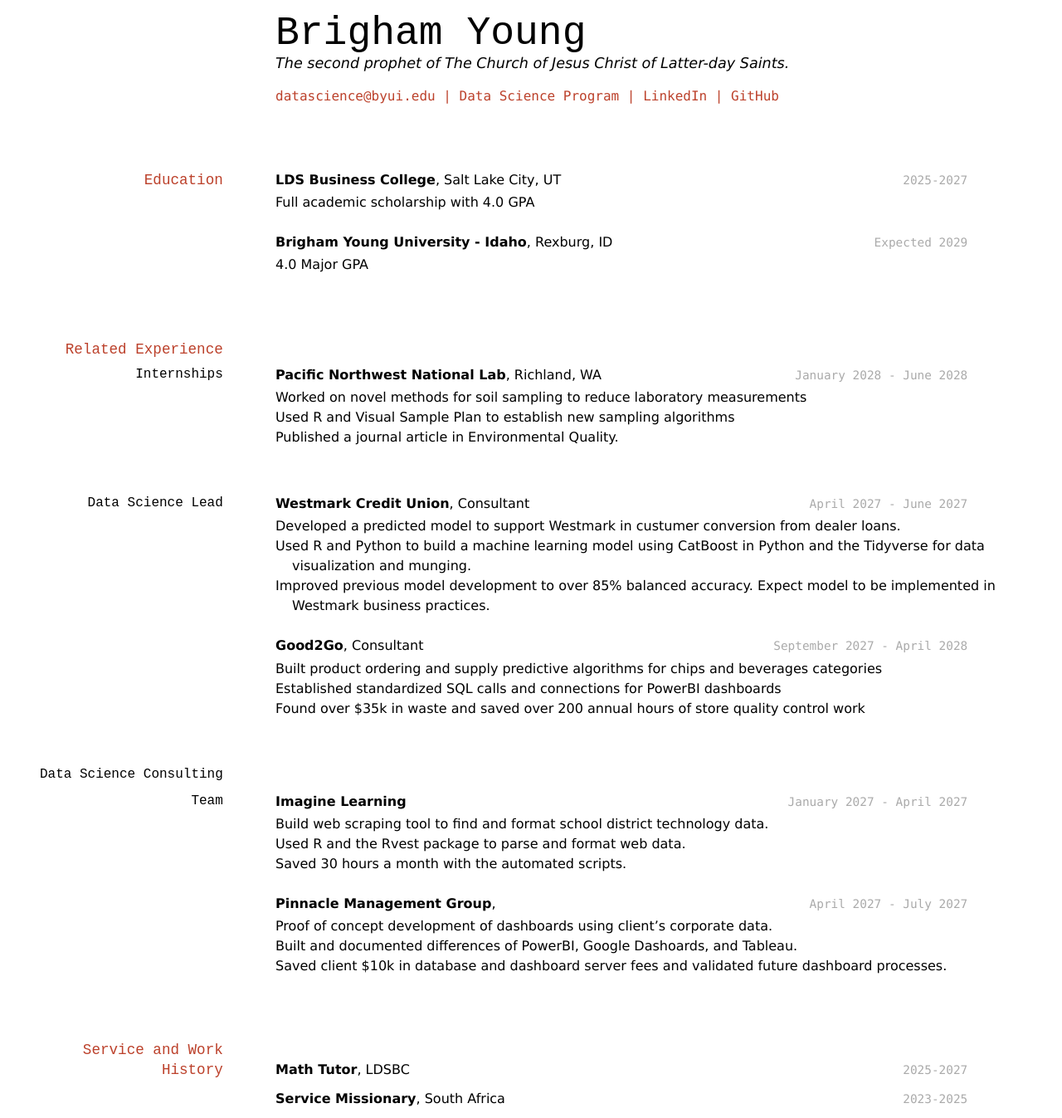
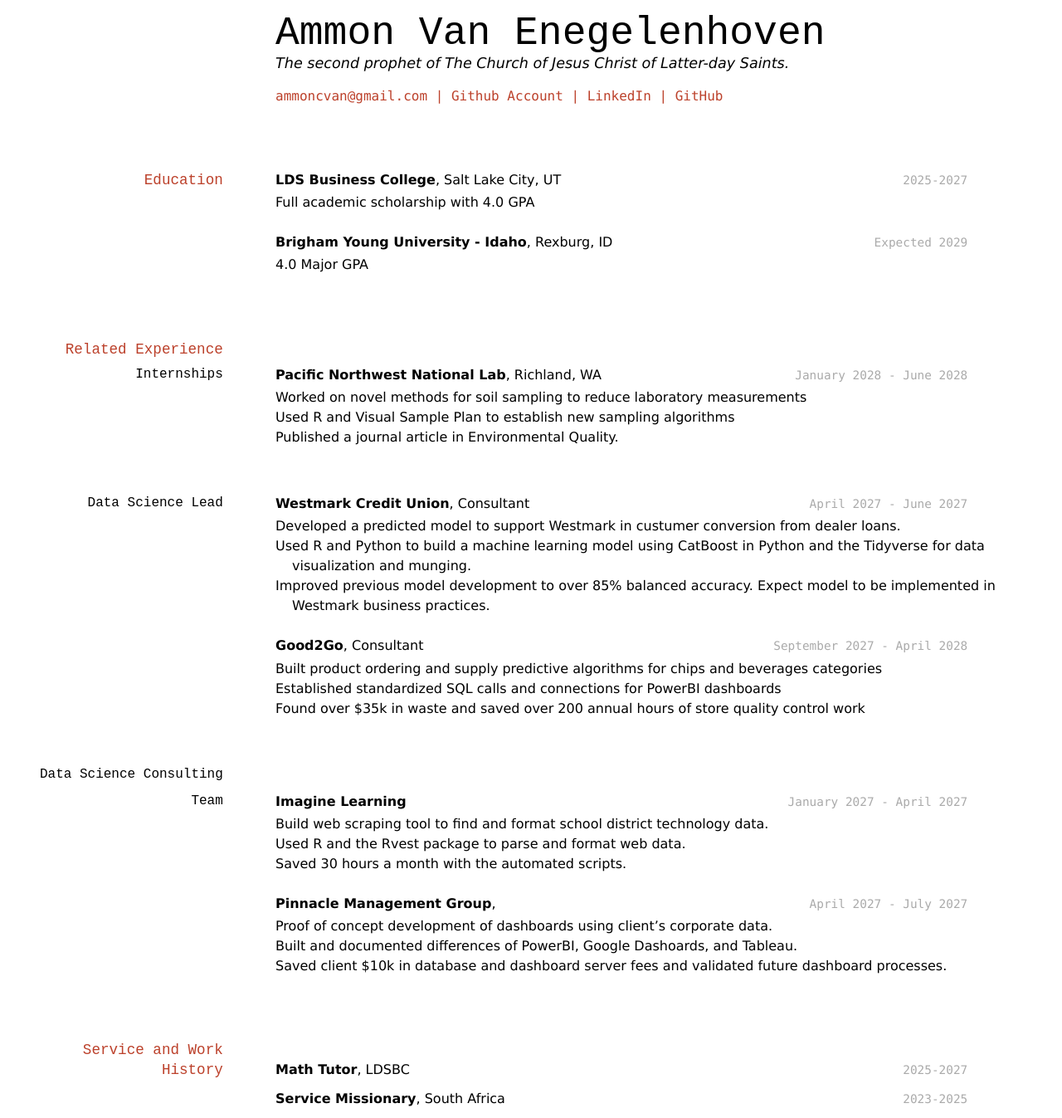
Before and after one commit to vanman247/Van_Engelenhoven_Resume, a Jekyll site: the page built from docs/index.md, in a window 1280 px wide. Shown: the whole page at 83% size. Built offline with Jekyll 4.4.1, drawn with Linux system fonts in a browser that asks for light colours.

Commit message:
Update index.md
Update trial 1

```diff
--- a/docs/index.md
+++ b/docs/index.md
@@ -1,15 +1,15 @@
 ---
 layout: cv
-title: Brigham Young's Resume
+title: Ammon Van Engelenhoven
 ---
-# Brigham Young
+# Ammon Van Enegelenhoven
 The second prophet of The Church of Jesus Christ of Latter-day Saints.
 
 <div id="webaddress">
-<a href="datascience@byui.edu">datascience@byui.edu</a>
-| <a href="https://byuidatascience.github.io/development.html">Data Science Program</a>
-| <a href="https://www.linkedin.com/groups/13537407/">LinkedIn</a>
-| <a href="https://github.com/byuids-resumes">GitHub</a>
+<a href="Email">ammoncvan@gmail.com</a>
+| <a href="https://github.com/vanman247">Github Account</a>
+| <a href="https://www.linkedin.com/in/ammon-van-engelenhoven-4a42a0173/">LinkedIn</a>
+| <a href="https://github.com/vanman247/Van_Engelenhoven_Resume">GitHub</a>
 </div>
 
 <!-- https://www.monique.tech/the-art-of-markdown -->
```
